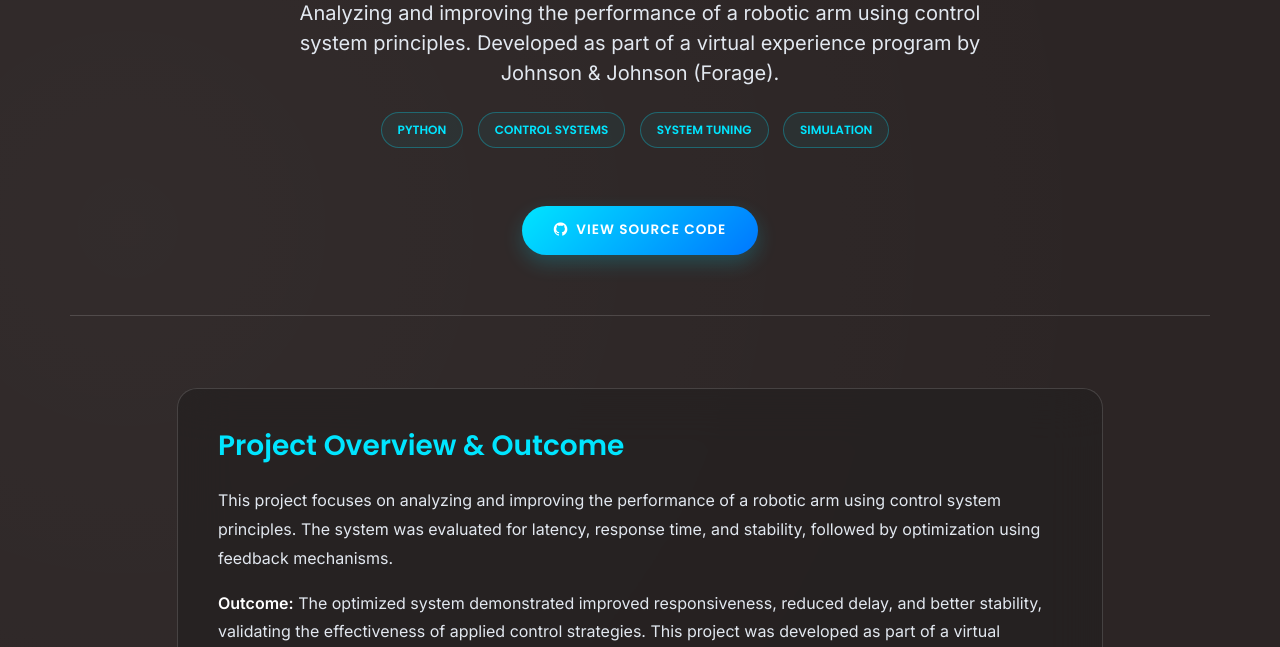
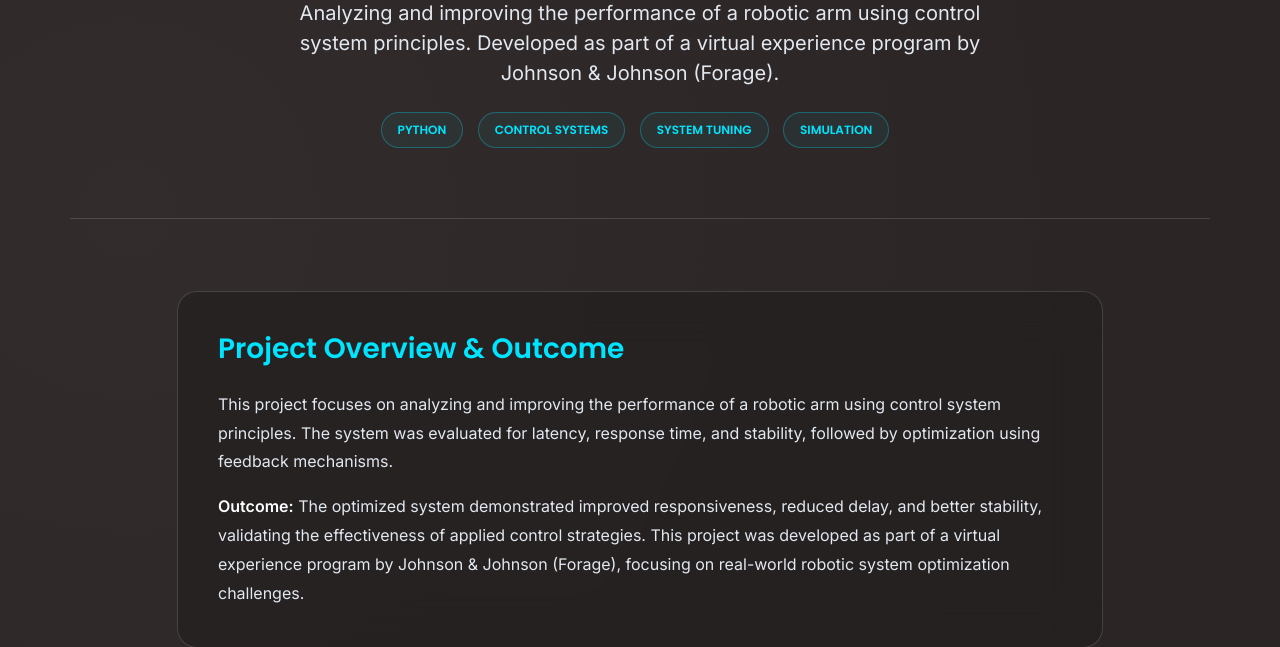
Before and after one commit to Keerthana-g6/portfolio, a Django app: page /robotics/ in a window 1280 px wide. Shown: the part 252-899 px from the top of the page. Run offline with Django 5.2, Linux system fonts and the light colour scheme.

Commit message:
Remove 'View Source Code' link from robotics.html
Removed the 'View Source Code' link from the robotics section.

```diff
--- a/templates/robotics.html
+++ b/templates/robotics.html
@@ -90,9 +90,7 @@
         <span class="badge-custom">Simulation</span>
     </div>
 
-    <div class="mt-5">
-        <a href="https://github.com/Keerthana-g6" target="_blank" class="btn-glow"><i class="bi bi-github me-2"></i>View Source Code</a>
-    </div>
+
 </section>
 
 <section class="container py-5 mt-4">
```
